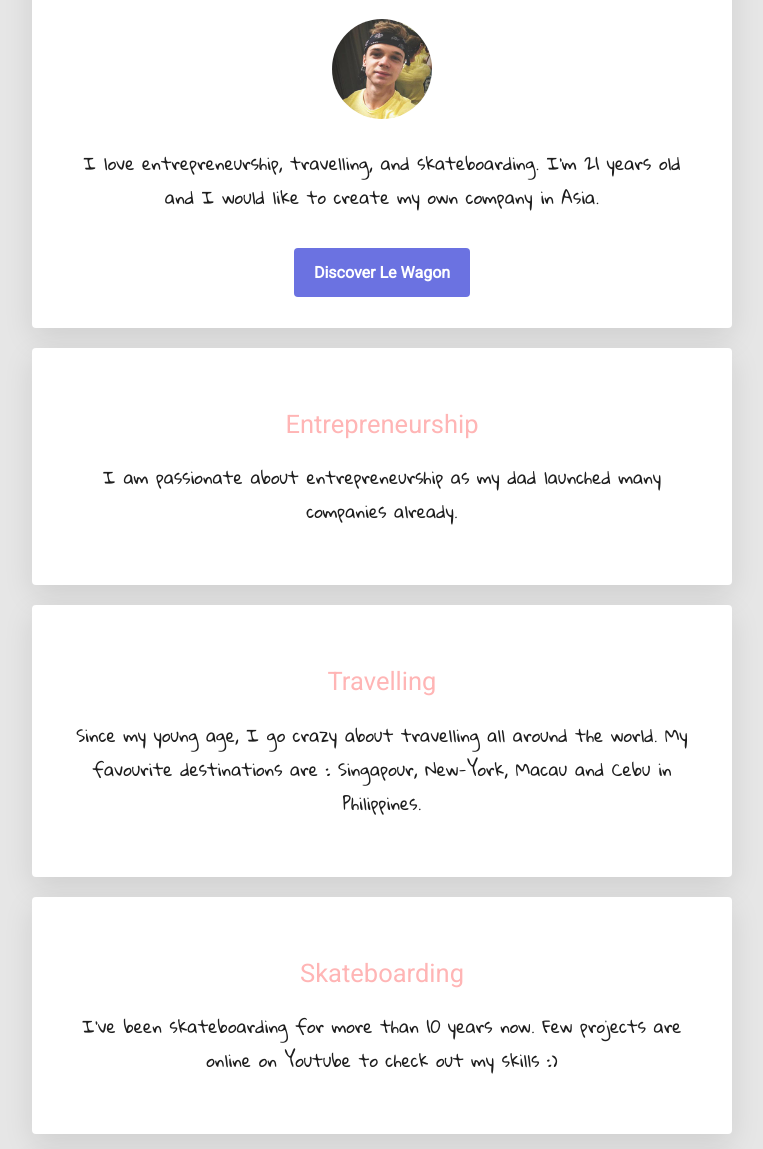
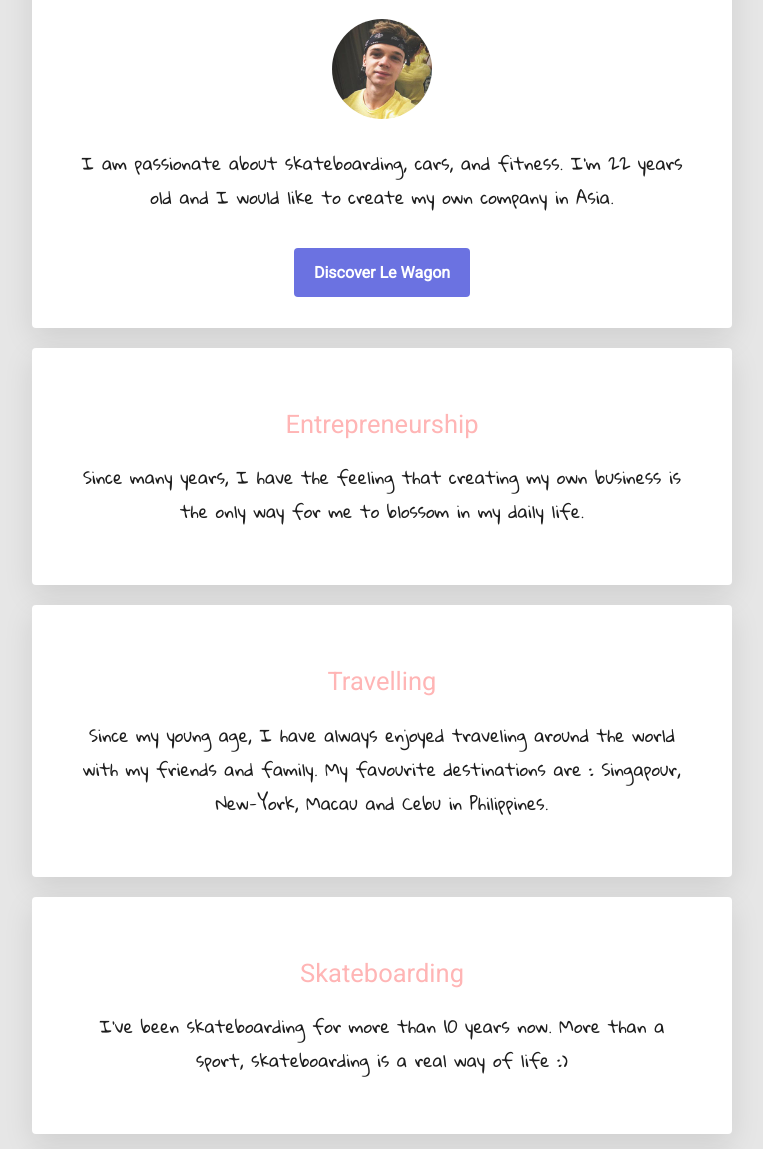
Before and after one commit to Vincent-Tavakelian/my-profile, a plain HTML site: page index.html in a window 1280 px wide. Shown: the part 151-1300 px from the top of the page, without its empty margins (258-1021 px from the left). Drawn offline with Linux system fonts and the light colour scheme.

Commit message:
Update index.html

```diff
--- a/index.html
+++ b/index.html
@@ -27,8 +27,8 @@
 		<h1>Hello, I'm Vincent 👻 </h1>
 	<img src="images/profile picture.jpg" class="img-circle" width="100px" alt="Vincent tavakelian">
 	<p>
-		I love entrepreneurship,
-		travelling, and skateboarding. I'm 21 years old and I would like to create my own company in Asia.
+		I am passionate about skateboarding,
+		cars, and fitness. I'm 22 years old and I would like to create my own company in Asia.
 	</p>
 	<a href="https://www.lewagon.com/fr"class="btn-blue">Discover Le Wagon</a>
   </div>
@@ -36,20 +36,21 @@
   <div class="card-white">
 	<h2>Entrepreneurship</h2>
 	<p>
-		I am passionate about entrepreneurship as my dad launched many companies already.
+		Since many years, I have the feeling that creating my own business is the only way for me to blossom in my daily life.
 	</p>
 	</div>
 
  <div class="card-white">
 	<h2>Travelling</h2>
 	<p>
-		Since my young age, I go crazy about travelling all around the world. My favourite destinations are : Singapour, New-York, Macau and Cebu in Philippines.
+		Since my young age, I have always enjoyed traveling around the world with my friends and family.
+	 My favourite destinations are : Singapour, New-York, Macau and Cebu in Philippines.
 	</p>
       </div>
 <div class="card-white">
 	<h2>Skateboarding</h2>
 	<p>
-		I've been skateboarding for more than 10 years now. Few projects are online on Youtube to check out my skills :)
+		I've been skateboarding for more than 10 years now. More than a sport, skateboarding is a real way of life :)
 	</p>
       </div>
 <div class="card-white">
```
